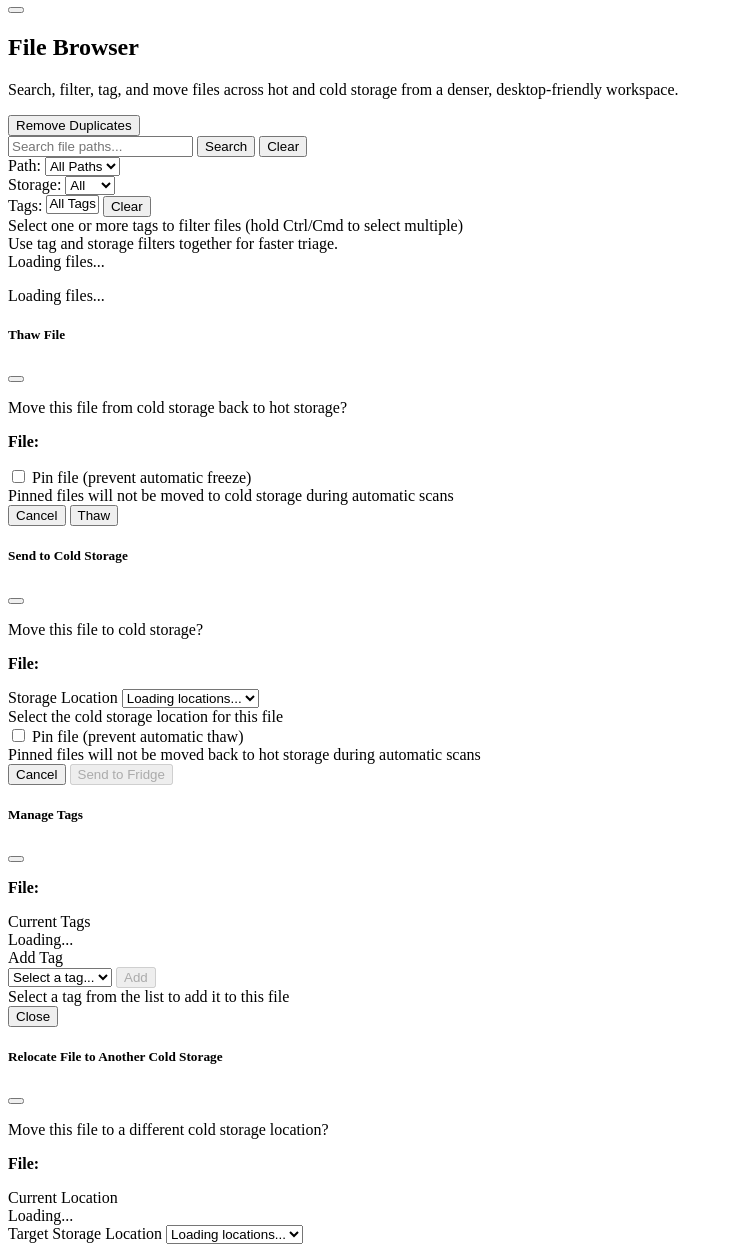
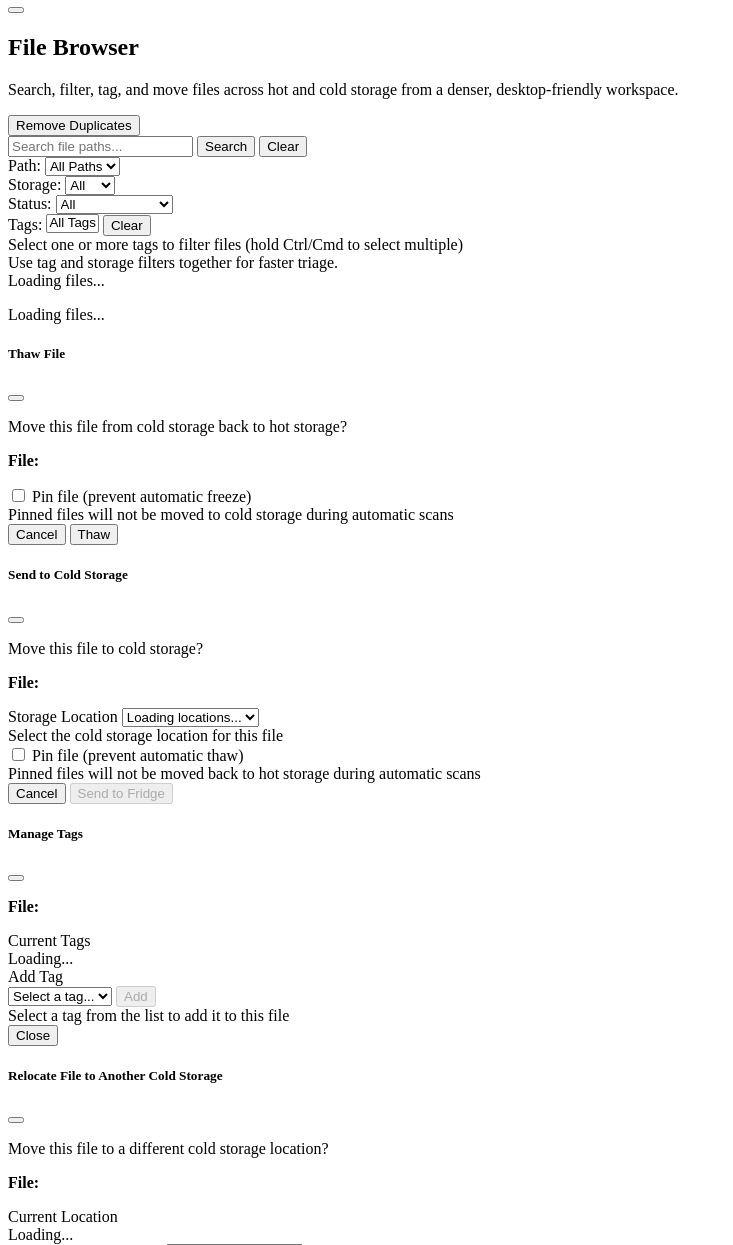
Before and after one commit to EasyCloudDeploy/file-fridge, a Python web app: template templates/files.html in a window 1280 px wide. Shown: the part 234-1479 px from the top of the page, without its empty margins (0-733 px from the left). Run offline with Jinja, Linux system fonts and the light colour scheme; the template is opened without the code that fills it, so the values that code supplies are empty.

Commit message:
feat: add dry run mode and scan cancel
- Add dry_run to MonitoredPath model and schemas
- Add dry_run to FileStatus
- Update file_workflow_service to handle dry_run status
- Add UI elements for dry run (path form, files list filter)
- Add stop scan feature to scan_progress and paths router
- Add stop scan button to paths UI
- Add clarification text to criteria form

Co-authored-by: martinoj2009 <6756628+martinoj2009@users.noreply.github.com>

```diff
--- a/static/js/files.js
+++ b/static/js/files.js
@@ -115,10 +115,14 @@ function dateCellRenderer(params) {
 function statusCellRenderer(params) {
     const file = params.data;
     let statusBadgeClass = 'bg-secondary';
+    let statusText = file.status;
     if (file.status === 'active') {
         statusBadgeClass = 'bg-success';
     } else if (file.status === 'migrating') {
         statusBadgeClass = 'bg-warning text-dark';
+    } else if (file.status === 'dry_run') {
+        statusBadgeClass = 'bg-info text-dark';
+        statusText = 'dry_run (to move)';
     } else if (file.status === 'missing' || file.status === 'deleted') {
         statusBadgeClass = 'bg-danger';
     }
@@ -127,7 +131,7 @@ function statusCellRenderer(params) {
         ? '<i class="bi bi-pin-fill text-secondary me-1" title="File is pinned"></i>'
         : '';
 
-    return `${pinIndicator}<span class="badge ${statusBadgeClass}">${escapeHtml(file.status)}</span>`;
+    return `${pinIndicator}<span class="badge ${statusBadgeClass}">${escapeHtml(statusText)}</span>`;
 }
 
 function tagsCellRenderer(params) {
--- a/templates/files.html
+++ b/templates/files.html
@@ -77,7 +77,7 @@
 <!-- Search and Filters -->
 <section class="panel-section mb-3">
 <div class="row g-3 filters-row">
-    <div class="col-12 col-md-6 mb-2 mb-md-0">
+    <div class="col-12 col-md-4 mb-2 mb-md-0">
         <div class="input-group">
             <span class="input-group-text"><i class="bi bi-search"></i></span>
             <input type="text" class="form-control" id="search_input" placeholder="Search file paths..."
@@ -92,7 +92,7 @@
             </button>
         </div>
     </div>
-    <div class="col-6 col-md-3">
+    <div class="col-6 col-md-2">
         <div class="input-group">
             <label class="input-group-text d-none d-sm-flex" for="path_id_filter">Path:</label>
             <select class="form-select" id="path_id_filter" aria-label="Filter by path">
@@ -107,6 +107,18 @@
                 <option value="">All</option>
                 <option value="hot">Hot</option>
                 <option value="cold">Cold</option>
+            </select>
+        </div>
+    </div>
+    <div class="col-6 col-md-3">
+        <div class="input-group">
+            <label class="input-group-text d-none d-sm-flex" for="status_filter">Status:</label>
+            <select class="form-select" id="status_filter" aria-label="Filter by status">
+                <option value="">All</option>
+                <option value="active">Active</option>
+                <option value="dry_run">Dry Run</option>
+                <option value="migrating">Migrating</option>
+                <option value="missing">Missing/Deleted</option>
             </select>
         </div>
     </div>
--- a/templates/paths/detail.html
+++ b/templates/paths/detail.html
@@ -25,6 +25,9 @@
                             </a>
                             <button type="button" id="scan-path-btn" class="btn btn-info btn-sm">
                                 <i class="bi bi-arrow-repeat"></i><span class="d-none d-sm-inline"> Scan</span>
+                            </button>
+                            <button type="button" id="stop-scan-btn" class="btn btn-warning btn-sm" style="display: none;">
+                                <i class="bi bi-stop-circle"></i><span class="d-none d-sm-inline"> Stop</span>
                             </button>
                         </div>
                     </div>
```
Also changed, not shown: templates/paths/form.html (+13 -0 lines).
